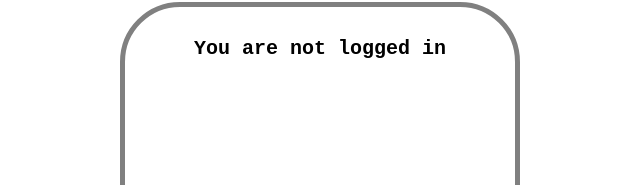
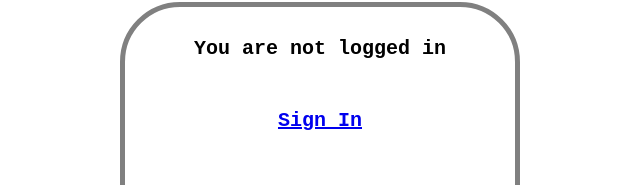
Before and after one commit to FusionAuth/fusionauth-example-vue, a Vue app in the folder client/: page / in a window 1280 px wide. Shown: the part 130-315 px from the top of the page, without its empty margins (320-960 px from the left). Built offline with nearby package versions, Linux system fonts and the light colour scheme; no server answers.

Commit message:
Adding sign in and sign out in Vue

```diff
--- a/client/src/App.vue
+++ b/client/src/App.vue
@@ -5,15 +5,19 @@
     </header>
     <div id="container">
       <Greet v-bind:email="email" />
+      <Login v-bind:email="email" />
     </div>
   </div>
 </template>
 <script>
 import Greet from "./Greeting";
+import Login from "./Login";
+
 export default {
   name: "app",
   components: {
-    Greet
+    Greet,
+    Login
   },
   data() {
     return {
--- /dev/null
+++ b/client/src/Login.vue
@@ -0,0 +1,10 @@
+<template>
+  <h1 v-if="email"><a href='http://localhost:9000/logout'>Sign Out</a></h1>
+  <h1 v-else><a href='http://localhost:9000/login'>Sign In</a></h1>
+</template>
+<script>
+export default {
+  name: "Login",
+  props: ["email"],
+};
+</script>
```
